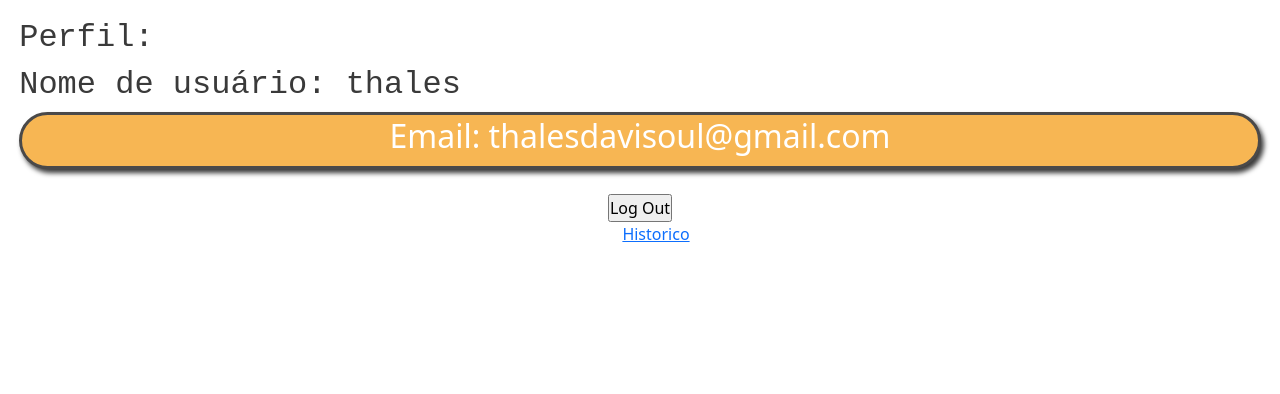
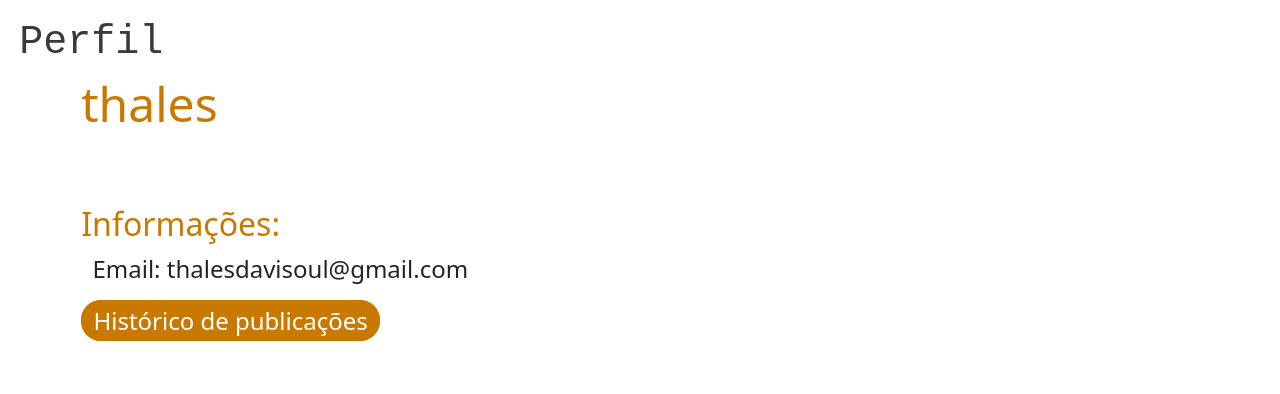
Before and after one commit to ThalesDaviSouza/Sharin-Hub, a Django app: page /sharin/perfil/ in a window 1280 px wide. Shown: the part 73-467 px from the top of the page. Run offline with Django 4.2, Linux system fonts and the light colour scheme; a user stored in the database is signed in; data comes from the database, SQL or seed files in the repository; both versions use the stored data as it was after the commit.

Commit message:
Design do perfil e edição de posts
O design da tela de perfil e da tela de edição de post foram melhorados.

```diff
--- a/sharingHub/sharin/static/sharin/styles.css
+++ b/sharingHub/sharin/static/sharin/styles.css
@@ -2,6 +2,20 @@
   box-sizing: border-box;
   margin: 0;
   padding: 0;
+}
+
+.botao {
+  color: white;
+  background-color: rgb(201, 120, 0);
+  border: 1px solid rgb(201, 120, 0);
+  border-radius: 20px;
+  text-decoration: none;
+  transition: all 0.3s ease 0s;
+}
+
+.botao:hover {
+  background-color: white;
+  color: rgb(201, 120, 0);
 }
 
 .navbar {
@@ -116,8 +130,7 @@
 
 .container .card:hover {
   background-color: rgb(247, 182, 83);
-  margin-top: -2.5%;
-  margin-bottom: 5%;
+  margin-left: 5%;
   box-shadow: 2px 2px 8px rgb(201, 120, 0);
 }
 
@@ -191,6 +204,7 @@
 
 .post-container .post-extra-info .post-op #deletar {
   background-color: red;
+  cursor: pointer;
 }
 
 .post-container .post-extra-info .post-op #deletar:hover {
@@ -198,6 +212,96 @@
   color: red;
   border: 1px solid;
   box-shadow: 1px 1px 3px;
+}
+
+.edit-container {
+  padding: 2.3% 6%;
+}
+
+.edit-container label {
+  font-size: 1.6rem;
+}
+
+.edit-container input::-moz-placeholder, .edit-container textarea::-moz-placeholder {
+  color: rgb(143, 143, 143);
+}
+
+.edit-container input:-ms-input-placeholder, .edit-container textarea:-ms-input-placeholder {
+  color: rgb(143, 143, 143);
+}
+
+.edit-container input::placeholder, .edit-container textarea::placeholder {
+  color: rgb(143, 143, 143);
+}
+
+.edit-container input, .edit-container textarea {
+  box-shadow: 1.5px 1.5px 4px rgb(201, 120, 0);
+}
+
+.submit-container {
+  margin-top: 5%;
+  text-align: end;
+}
+
+#submit, #edit-back {
+  font-size: 1.2rem;
+  background-color: rgb(201, 120, 0);
+  color: white;
+  border: 1px solid rgb(201, 120, 0);
+  border-radius: 20px;
+  padding: 0.28% 0.6%;
+  box-shadow: 1px 1px 3px;
+  transition: all 0.5s ease 0s;
+}
+
+#submit:hover, #edit-back:hover {
+  transform: scale(1.25);
+  background-color: rgb(247, 182, 83);
+  border: 1px solid rgb(247, 182, 83);
+}
+
+.edit-confirm {
+  text-align: center;
+}
+
+.edit-confirm #edit-back-container {
+  padding: 1.5% 0px;
+}
+
+#edit-back {
+  text-decoration: none;
+}
+
+.perfil-container {
+  text-align: left;
+  padding: 0px 5%;
+}
+
+.perfil-container h1 {
+  color: rgb(201, 120, 0);
+  font-size: 3rem;
+}
+
+.perfil-container p {
+  font-size: 1.8rem;
+}
+
+.perfil-info {
+  padding: 5% 0px;
+}
+
+.perfil-info h1 {
+  font-size: 2rem;
+}
+
+.perfil-info p {
+  font-size: 1.5rem;
+  padding: 0px 1%;
+}
+
+.perfil-info a {
+  font-size: 1.5rem;
+  padding: 0.3% 1%;
 }
 
 .info {
--- a/sharingHub/sharin/static/sharin/styles.scss
+++ b/sharingHub/sharin/static/sharin/styles.scss
@@ -7,8 +7,22 @@ $cor_secundaria: rgb(247, 182, 83);
     padding: 0;
 }
 
+.botao{
+    color: white;
+    background-color: $cor_principal;
+    border: 1px solid $cor_principal;
+    border-radius: 20px;
+    text-decoration: none;
+    transition: all 0.3s ease 0s;
+}
 
-// Classes
+.botao:hover{
+    background-color: white;
+    color: $cor_principal;
+}
+
+
+// Navbar
 
 .navbar {
     display: flex;
@@ -78,6 +92,7 @@ $cor_secundaria: rgb(247, 182, 83);
 }
 
 
+// Post cards
 
 .container {
     width: 100%;
@@ -109,31 +124,24 @@ $cor_secundaria: rgb(247, 182, 83);
 }
 
 .container .card .content a {
+    @extend .botao;
     display: inline-block;
     padding: 0.5% 0.8%;
-    background-color: $cor_principal;
-    color: white;
-    border-radius: 10px;
-    text-decoration: none;
-    text-align: end;
-    outline: none;
     margin-top: 20px;
-    transition: all 0.5s ease 0s;
 }
 
 .container .card:hover {
     background-color: $cor_secundaria;
-    margin-top: -2.5%;
-    margin-bottom: 5%;
+    margin-left: 5%;
     box-shadow: 2px 2px 8px $cor_principal;
 }
 
 
-.container .card:hover h1, .container .card:hover .content p{
+.card:hover h1, .content p{
     color:white;
 }
 
-.container .card:hover .content #card-button a{
+#card-button a{
     color: black;
     background-color: white;
 }
@@ -174,37 +182,122 @@ $cor_secundaria: rgb(247, 182, 83);
     padding: 5% 0px;
 }
 
-.post-container .post-extra-info .post-op a{
-    text-decoration: none;
+.post-op a{
+    @extend .botao;
     padding: 1% 2%;
-    border-radius: 20px;
     margin-right: 4%;
-    color: white;
-    border: 1px solid transparent;
-    transition: all 0.5s ease 0s;
 }
 
-.post-container .post-extra-info .post-op #editar{
+#editar{
     background-color: lightblue;
 }
 
-.post-container .post-extra-info .post-op #editar:hover{
+#editar:hover{
     background-color: white;
     color: lightblue;
     border: 1px solid;
     box-shadow: 1px 1px 3px;
 }
 
-.post-container .post-extra-info .post-op #deletar{
+#deletar{
     background-color: red;
+    cursor: pointer;
 }
 
-.post-container .post-extra-info .post-op #deletar:hover{
+#deletar:hover{
     background-color: white;
     color: red;
     border: 1px solid;
     box-shadow: 1px 1px 3px;
 }
+
+
+// Edit post screen
+
+.edit-container {
+    padding: 2.3% 6%;
+}
+
+.edit-container label{
+    font-size: 1.6rem;
+}
+
+.edit-container input::placeholder, .edit-container textarea::placeholder {
+    color: rgb(143, 143, 143);
+}
+
+.edit-container input, .edit-container textarea {
+    box-shadow: 1.5px 1.5px 4px $cor_principal;
+}
+
+.submit-container {
+    margin-top: 5%;
+    text-align: end;
+}
+
+#submit{
+    @extend botao;
+    font-size: 1.2rem;
+    padding: 0.28% 0.6%;
+    box-shadow: 1px 1px 3px;
+}
+
+#submit:hover{
+    transform: scale(1.25);
+    background-color: $cor_secundaria;
+    border: 1px solid $cor_secundaria;
+}
+
+.edit-confirm{
+    text-align: center;
+}
+
+.edit-confirm #edit-back-container{
+    padding: 1.5% 0px;
+}
+
+#edit-back{
+    @extend .botao;
+    text-decoration: none;
+}
+
+
+//Perfil screen
+
+.perfil-container {
+    text-align: left;
+    padding: 0px 5%;
+}
+
+.perfil-container h1{
+    color: $cor_principal;
+    font-size: 3rem;
+}
+
+.perfil-container p{
+    font-size: 1.8rem;
+}
+
+.perfil-info{
+    padding: 5% 0px;
+}
+
+.perfil-info h1 {
+    font-size: 2rem;
+}
+
+.perfil-info p {
+    font-size: 1.5rem;
+    padding: 0px 1%;
+}
+
+.perfil-info a {
+    @extend .botao;
+    font-size: 1.5rem;
+    padding: 0.3% 1%;
+}
+
+
 
 
 .info {
--- a/sharingHub/sharin/templates/sharin/perfil.html
+++ b/sharingHub/sharin/templates/sharin/perfil.html
@@ -2,38 +2,21 @@
 
 {% block body %}
     <div class="corpo">
-        <h2 class="info">Perfil:</h2>
-        <h2 class="info">Nome de usuário: {{ request.user.username }}</h2>
+        <div class="info">
+            <h1>Perfil</h1>
+        </div>
 
-        <div id="cadastroND" class="container-fluid text-center">
-            <div class="row">
-                {% if request.user.first_name != '' and request.user.last_name != '' %}
-                    <div class="cadastro_info">
-                        <h2>Primeiro nome: {{ request.user.first_name.capitalize }}</h2>
-                    </div>
-                    <div class="cadastro_info">
-                        <h2>Último nome: {{ request.user.last_name.capitalize }}</h2>
-                    </div>
-                {% endif %}
-            </div>
-            <div class="row">
-                <div class="cadastro_info">
-                    <h2>Email: {{ request.user.email }}</h2>
-                </div>
-            </div>
-            <div class="row">
-                <form action="{% url 'sharin:logout_view' %}">
-                    <input type="submit" value="Log Out">
-                </form>
+        <div class="perfil-container">
+            <h1>{{request.user.username}}</h1>
+            <p>{{request.user.first_name}} {{request.user.last_name}}</p>
+            <div class="perfil-info">
+                <h1>Informações:</h1>
+                <p>Email: {{request.user.email}}</p>
+                <a class="botao" href="{% url 'sharin:historico-usuario'%}">Histórico de publicações</a>
             </div>
         </div>
-        <ul>
-            {% if publicacoes %}
-                <a href="{% url 'sharin:historico-usuario' %}">Historico</a>
-            {% endif %}
-        </ul>
+
     </div>
 
 
-
 {% endblock %}
```
Also changed, not shown: sharingHub/sharin/forms.py (+5 -5 lines), sharingHub/sharin/templates/sharin/publicacao_edit.html (+15 -4 lines), sharingHub/sharin/templates/sharin/publicacao_view.html (+0 -16 lines), sharingHub/db.sqlite3, 1 other file.
